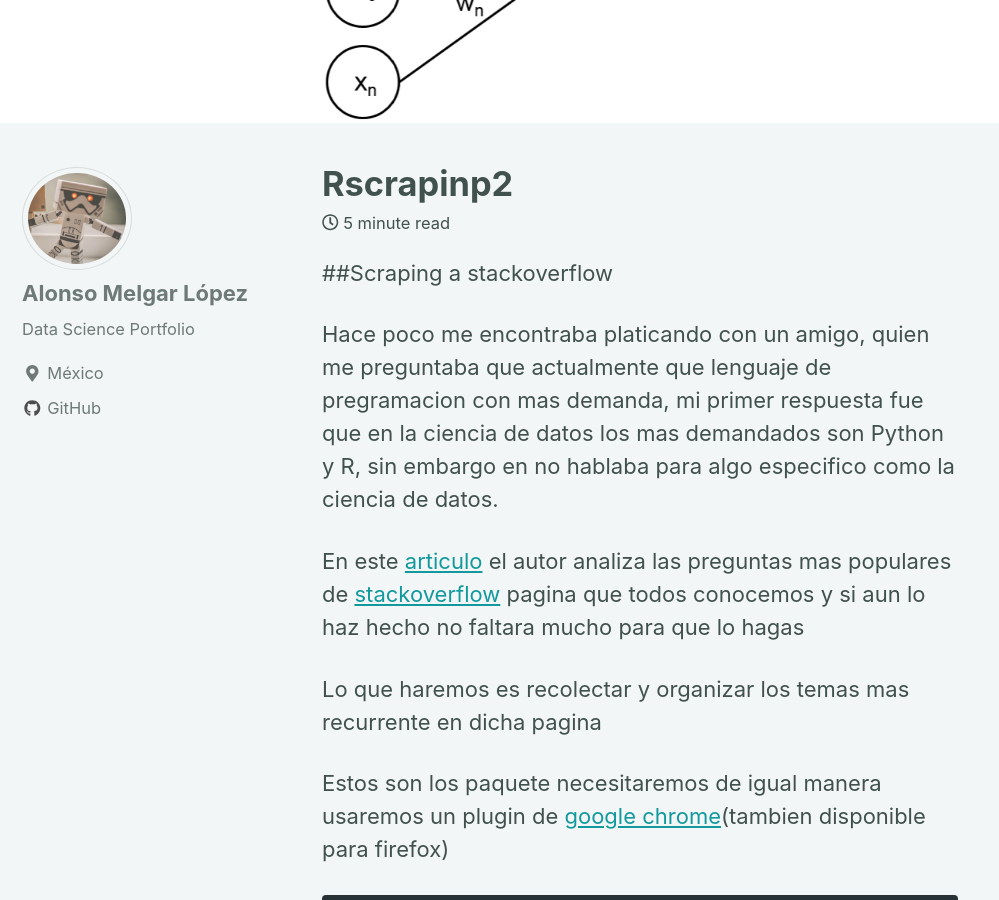
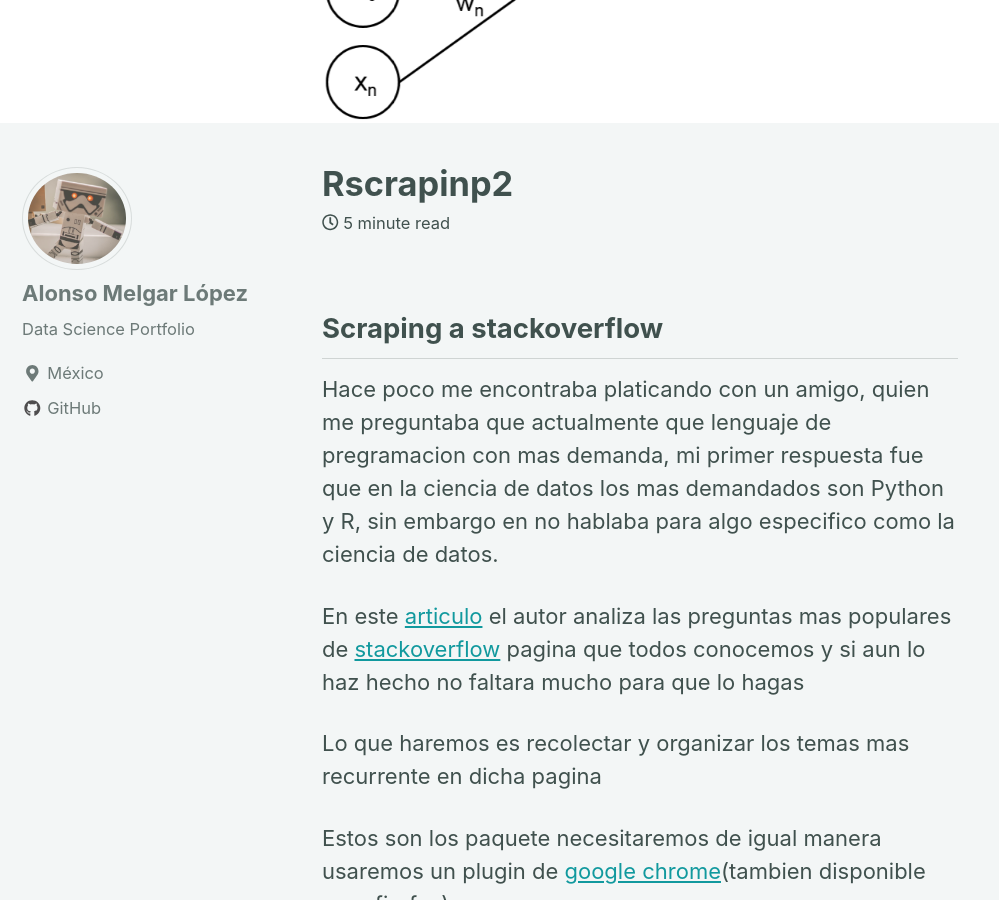
Before and after one commit to alonmar/alonmar.github.io, a Jekyll site: the page built from _posts/2018-10-16-scrap-stack-scrap-stack.md, in a window 1280 px wide and 900 px high, scrolled down 332 px. Shown: the whole window, without its empty margins (0-999 px from the left). Built offline with Jekyll 4.4.1, drawn with Linux system fonts in a browser that asks for light colours; nearby versions of some CDN libraries; part of the change alters nothing that is shown.

````diff
--- a/_posts/2018-10-16-scrap-stack-scrap-stack.md
+++ b/_posts/2018-10-16-scrap-stack-scrap-stack.md
@@ -9,7 +9,7 @@ excerpt: "Machine Learning, Data Science"
 mathjax: "true"
 ---
 
-##Scraping a stackoverflow
+## Scraping a stackoverflow
 
 Hace poco me encontraba platicando con un amigo, quien me preguntaba que actualmente que lenguaje de pregramacion con mas demanda, mi primer respuesta fue que en la ciencia de datos los mas demandados son Python y R, sin embargo en no hablaba para algo especifico como la ciencia de datos.
 
@@ -369,4 +369,4 @@ htmlwidgets::saveWidget(visNetwork,"visNetwork.html")
 # frameWidget(visNetwork, width = "100%")
 ```
 
- [grafo](scraping/visNetwork.html)
+ [grafo](https://raw.githubusercontent.com/alonmar/alonmar.github.io/master/_posts/scrap/visNetwork.html)
````
